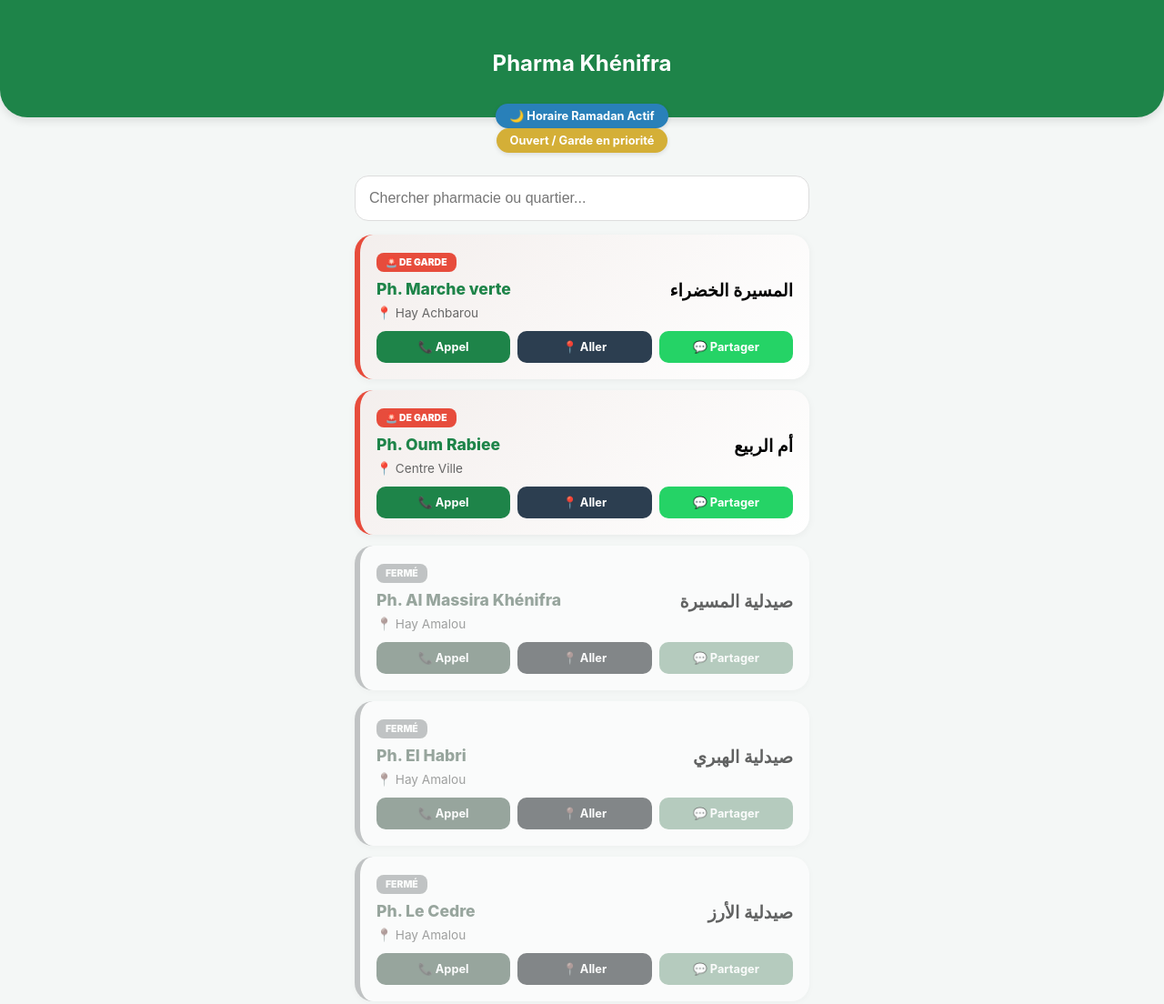
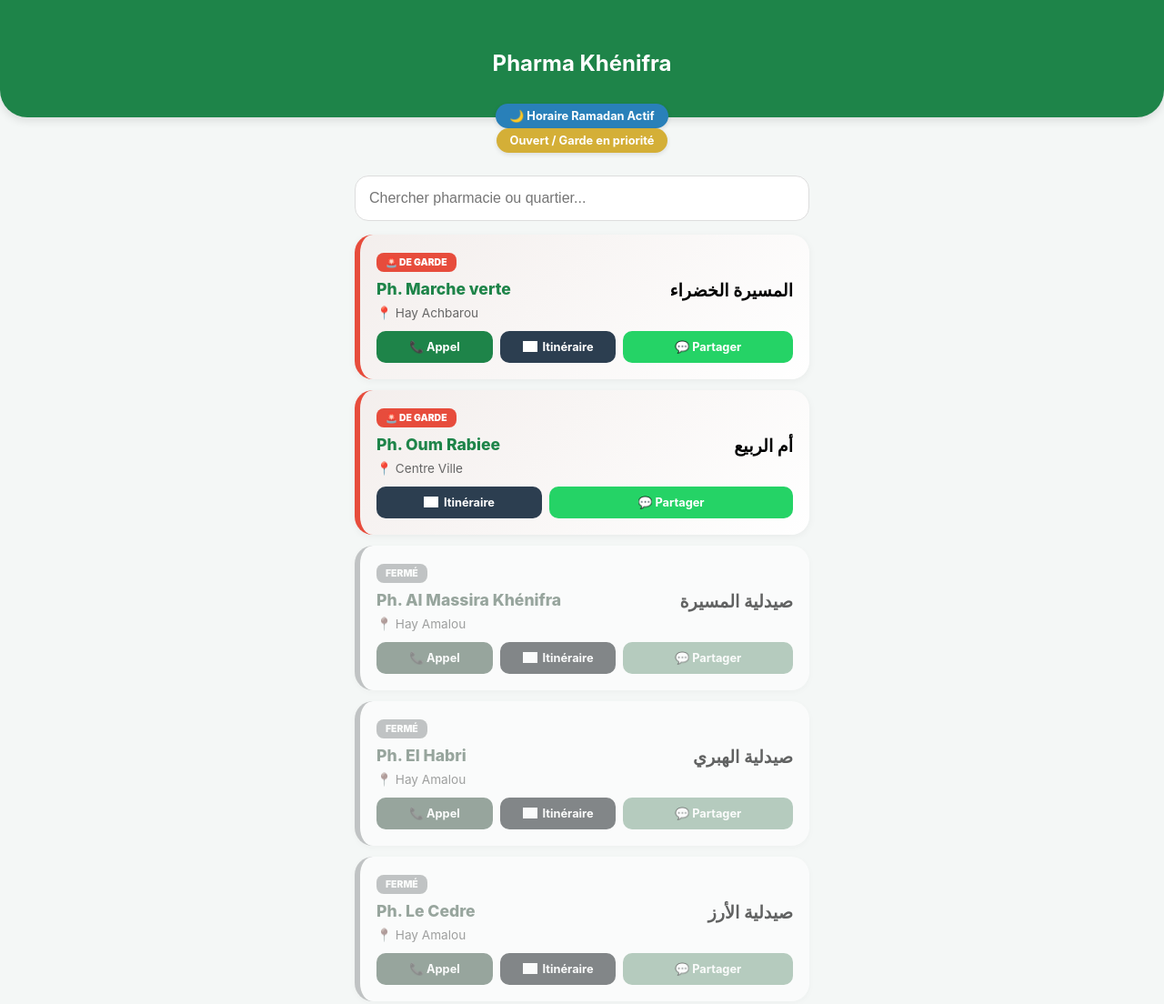
Before and after one commit to radouanimiraz-svg/pharma, a plain HTML site: page index.html in a window 1280 px wide. Shown: the top 1104 px of the page at 91% size. Drawn offline with Linux system fonts and the light colour scheme; grey boxes are pictures that could not be loaded.

Commit message:
Refactor index.html for improved structure and styling

```diff
--- a/index.html
+++ b/index.html
@@ -8,6 +8,7 @@
     <meta name="apple-mobile-web-app-capable" content="yes">
     <meta name="apple-mobile-web-app-status-bar-style" content="black-translucent">
     <meta name="theme-color" content="#1e8449">
+    <link rel="manifest" href="manifest.json">
     <link rel="icon" href="https://cdn-icons-png.flaticon.com/512/822/822143.png">
     <link rel="apple-touch-icon" href="https://cdn-icons-png.flaticon.com/512/822/822143.png">
 
@@ -17,18 +18,13 @@
             --dark: #2c3e50; --bg: #f4f7f6; --card-bg: #ffffff; --text: #2c3e50;
             --whatsapp: #25D366;
         }
-        /* Mode clair forcé pour une meilleure visibilité en journée */
         body { font-family: -apple-system, system-ui, sans-serif; background: var(--bg); margin: 0; padding-bottom: 30px; color: var(--text); }
-
         header { background: var(--primary); color: white; padding: 35px 20px 25px; text-align: center; border-radius: 0 0 30px 30px; box-shadow: 0 4px 10px rgba(0,0,0,0.1); }
-
         .info-badge { background: var(--gold); color: white; padding: 6px 15px; border-radius: 20px; font-size: 0.8rem; font-weight: bold; margin: -15px auto 15px; display: block; width: fit-content; position: relative; box-shadow: 0 2px 5px rgba(0,0,0,0.1); }
-
         .container { max-width: 500px; margin: auto; padding: 10px 15px; }
-
         .search-box { width: 100%; padding: 15px; border-radius: 15px; border: 1px solid #ddd; font-size: 16px; margin-bottom: 15px; background: white; color: var(--text); box-sizing: border-box; outline: none; }
 
-        .card { background: var(--card-bg); border-radius: 20px; padding: 18px; margin-bottom: 12px; border-left: 6px solid var(--gray); position: relative; box-shadow: 0 2px 8px rgba(0,0,0,0.05); }
+        .card { background: var(--card-bg); border-radius: 20px; padding: 18px; margin-bottom: 12px; border-left: 6px solid var(--gray); position: relative; box-shadow: 0 2px 8px rgba(0,0,0,0.05); transition: transform 0.2s; }
         .card.active-status { border-left-color: var(--primary); }
         .card.garde-status { border-left-color: var(--accent); background: linear-gradient(135deg, rgba(231, 76, 60, 0.05) 0%, #ffffff 100%); }
         .card.ferme { opacity: 0.6; filter: grayscale(0.8); }
@@ -43,14 +39,17 @@
         .pill-ferme { background: var(--gray); }
 
         .btn-group { display: flex; flex-wrap: wrap; gap: 8px; margin-top: 12px; }
-        .btn { flex: 1; min-width: 90px; padding: 10px 5px; border-radius: 10px; text-decoration: none; text-align: center; font-weight: bold; font-size: 0.8rem; color: white; display: flex; align-items: center; justify-content: center; gap: 6px; transition: 0.2s; }
-        .btn:active { transform: scale(0.96); }
+        .btn { flex: 1; min-width: 100px; padding: 10px 5px; border-radius: 10px; text-decoration: none; text-align: center; font-weight: bold; font-size: 0.8rem; color: white; display: flex; align-items: center; justify-content: center; gap: 6px; }
+        .btn img { filter: brightness(0) invert(1); } /* Force l'icône en blanc */
+        .btn-whatsapp { background: var(--whatsapp); flex: 1.5; }
+    </style>
 
-        .btn-whatsapp { background: var(--whatsapp); }
-
-        /* Style pour l'icône personnalisée 3D */
-        .btn-loc-icon { width: 18px; height: 18px; object-fit: contain; }
-    </style>
+    <script>
+        // Enregistrement du Service Worker pour la PWA
+        if ('serviceWorker' in navigator) {
+            navigator.serviceWorker.register('sw.js');
+        }
+    </script>
 </head>
 <body>
 
@@ -65,6 +64,7 @@
 
 <script>
     const URL_GARDES = "https://raw.githubusercontent.com/radouanimiraz-svg/pharma/main/gardes.json";
+    const ICON_GPS = "https://cdn-icons-png.flaticon.com/512/1673/1673221.png";
 
     const PHARMACIES = [
         { n: "Al Massira Khénifra", ar: "صيدلية المسيرة", q: "Hay Amalou", g: "0535385205", lat: 32.9384, lng: -5.6546 },
@@ -97,13 +97,13 @@
         { n: "Massira Soufla", ar: "المسيرة السفلى", q: "Hay Almassira Soufla", g: "0535384043", lat: 32.9208, lng: -5.6670 },
         { n: "Aliaa", ar: "علياء", q: "Hay Almassira Al Wossta", g: "0535383678", lat: 32.9210, lng: -5.6628 },
         { n: "La Grande", ar: "الكبرى", q: "Hay Almassira Al Wossta", g: "0532323737", lat: 32.9177, lng: -5.6646 },
-        { n: "Errahma", ar: "الرحمة", q: "Hay Almassira", g: "0535588468", lat: 32.9240, lng: -5.6697 },
+        { n: "Errahma", ar: "الرحمة", q: "Hay Almassira", g: "", lat: 32.9240, lng: -5.6697 },
         { n: "Zayane", ar: "زيان", q: "Centre Ville", g: "", lat: 32.9346, lng: -5.6712 },
         { n: "Azir", ar: "أزير", q: "Centre Ville", g: "", lat: 32.9368, lng: -5.6708 },
         { n: "Hamria", ar: "حمرية", q: "Hay Hamria", g: "0535586701", lat: 32.9308, lng: -5.6748 },
         { n: "Al Amal", ar: "الأمل", q: "Hay Hamria", g: "", lat: 32.9330, lng: -5.6723 },
-        { n: "Oum Rabiee", ar: "أم الربيع", q: "Centre Ville", g: "0535586969", lat: 32.9384, lng: -5.6747 },
-        { n: "Nouvelle", ar: "الجديدة", q: "Centre Ville", g: "0535586521", lat: 32.9397, lng: -5.6756 },
+        { n: "Oum Rabiee", ar: "أم الربيع", q: "Centre Ville", g: "", lat: 32.9384, lng: -5.6747 },
+        { n: "Nouvelle", ar: "الجديدة", q: "Centre Ville", g: "", lat: 32.9397, lng: -5.6756 },
         { n: "Principale", ar: "الرئيسية", q: "Centre Ville", g: "0535384606", lat: 32.9393, lng: -5.6718 },
         { n: "Atlas Healing", ar: "أطلس هيلينك", q: "Hay Essalam", g: "", lat: 32.9433, lng: -5.6700 },
         { n: "Ezzohour", ar: "الزهور", q: "Hay Essalam", g: "", lat: 32.9435, lng: -5.6754 },
@@ -115,24 +115,29 @@
         { n: "Walili", ar: "وليلي", q: "Hay Al Fath", g: "0535383746", lat: 32.9483, lng: -5.6831 },
         { n: "Tiaallalin", ar: "تيعلالين", q: "Hay Tiallaline", g: "", lat: 32.9388, lng: -5.6772 },
         { n: "Atlas", ar: "أطلس", q: "Centre Ville", g: "0535586506", lat: 32.9362, lng: -5.6738 },
-        { n: "Aglmam azegza", ar: "أكلمام أزكزا", q: "Bd Ezzarktouni", g: "0535385496", lat: 32.9350, lng: -5.6677 }
+        { n: "Aglmam azegza", ar: "أكلمام أزكزا", q: "Bd Ezzarktouni", g: "", lat: 32.9350, lng: -5.6677 }
     ];
 
     let configG = { jour: [], nuit: {} };
     let userPos = null;
 
-    async function init() {
+    async function fetchGardes() {
         try {
             const res = await fetch(URL_GARDES + "?t=" + Date.now());
             configG = await res.json();
+        } catch (e) { console.error("Erreur de récupération des gardes", e); }
+    }
+
+    async function init() {
+        await fetchGardes();
+        renderAll();
         if (navigator.geolocation) {
             navigator.geolocation.getCurrentPosition(pos => {
                 userPos = {lat: pos.coords.latitude, lng: pos.coords.longitude};
                 renderAll();
             }, () => renderAll(), {timeout: 5000});
         }
-            renderAll();
-        } catch (e) { document.getElementById('main-list').innerHTML = "Erreur de connexion."; }
+        setInterval(renderAll, 30000);
     }
 
     function isRamadan() {
@@ -150,9 +155,8 @@
         const curMin = now.getHours() * 60 + now.getMinutes();
         const ramadan = isRamadan();
 
-        // Ouverture Normale
         let isNormalHours = false;
-        const openMin = ramadan ? 570 : 540; // 09:30 vs 09:00
+        const openMin = ramadan ? 570 : 540;
         if (day >= 1 && day <= 5) {
             if ((curMin >= openMin && curMin < 780) || (curMin >= 960 && curMin < 1200)) isNormalHours = true;
         } else if (day === 6) {
@@ -162,24 +166,26 @@
         const isGardeJour = configG.jour?.includes(pName);
         const isWeekendClosed = (day === 0) || (day === 6 && curMin >= 780);
 
-        // Garde de NUIT stricte
         let checkDay = day;
         if (curMin < 480) checkDay = (day === 0) ? 6 : day - 1;
         const isGardeNuit = configG.nuit?.[checkDay] === pName;
 
-        const nightStart = ramadan ? 1410 : 1260; // 23h30 vs 21h00
+        const nightStart = ramadan ? 1410 : 1260;
         const isNightTime = (curMin >= nightStart || curMin < 480);
 
         if (isNormalHours) return "OUVERT";
         if (isGardeJour && isWeekendClosed) return "GARDE";
         if (isGardeNuit && isNightTime) return "GARDE";
-
         return "FERMÉ";
     }
 
     function renderAll() {
         const q = document.getElementById('searchInput').value.toLowerCase();
-        let list = PHARMACIES.map(p => ({ ...p, dist: userPos ? getDist(userPos.lat, userPos.lng, p.lat, p.lng) : null, status: getStat(p.n) }));
+        let list = PHARMACIES.map(p => ({
+            ...p,
+            dist: userPos ? getDist(userPos.lat, userPos.lng, p.lat, p.lng) : null,
+            status: getStat(p.n)
+        }));
 
         list.sort((a, b) => {
             const aActive = a.status !== "FERMÉ";
@@ -194,9 +200,9 @@
             const s = p.status;
             const cardClass = s === "GARDE" ? "garde-status" : (s === "OUVERT" ? "active-status" : "ferme");
 
-            // Préparation des liens
-            const mapsLink = `https://www.google.com/maps?q=${p.lat},${p.lng}`;
-            const waText = encodeURIComponent(`📍 *PHARMACIE DE GARDE KHÉNIFRA*\n\n🏛️ Nom: ${p.n}\n🏡 Quartier: ${p.q}\n🔗 Localisation: ${mapsLink}`);
+            // Lien Google Maps corrigé
+            const mapsLink = `https://www.google.com/maps/search/?api=1&query=${p.lat},${p.lng}`;
+            const waText = encodeURIComponent(`Pharmacie: ${p.n}\nQuartier: ${p.q}\nPosition: ${mapsLink}`);
 
             html += `
                 <div class="card ${cardClass}">
@@ -205,15 +211,13 @@
                         <div class="name-fr">Ph. ${p.n}</div>
                         <div class="name-ar" dir="rtl">${p.ar}</div>
                     </div>
-                    <div style="font-size:0.85rem; color:#666; margin-bottom:10px;">📍 ${p.q} ${p.dist ? `(${p.dist.toFixed(1)} km)` : ''}</div>
+                    <div style="font-size:0.85rem; color:#666;">📍 ${p.q} ${p.dist ? `(${p.dist.toFixed(1)} km)` : ''}</div>
                     <div class="btn-group">
                         ${p.g ? `<a href="tel:${p.g}" class="btn" style="background:var(--primary)">📞 Appel</a>` : ''}
-
-                        <a href="${mapsLink}" target="_blank" class="btn" style="background:var(--dark)">📍 Aller</a>
-
-                        <a href="https://wa.me/?text=${waText}" target="_blank" class="btn btn-whatsapp">
-                            💬 Partager
+                        <a href="${mapsLink}" target="_blank" class="btn" style="background:var(--dark)">
+                            <img src="${ICON_GPS}" width="16"> Itinéraire
                         </a>
+                        <a href="https://wa.me/?text=${waText}" target="_blank" class="btn btn-whatsapp">💬 Partager</a>
                     </div>
                 </div>`;
         });
@@ -228,7 +232,6 @@
     }
 
     init();
-    setInterval(renderAll, 30000);
 </script>
 </body>
 </html>
```
Lines whose indentation alone changed are shown as unchanged.
